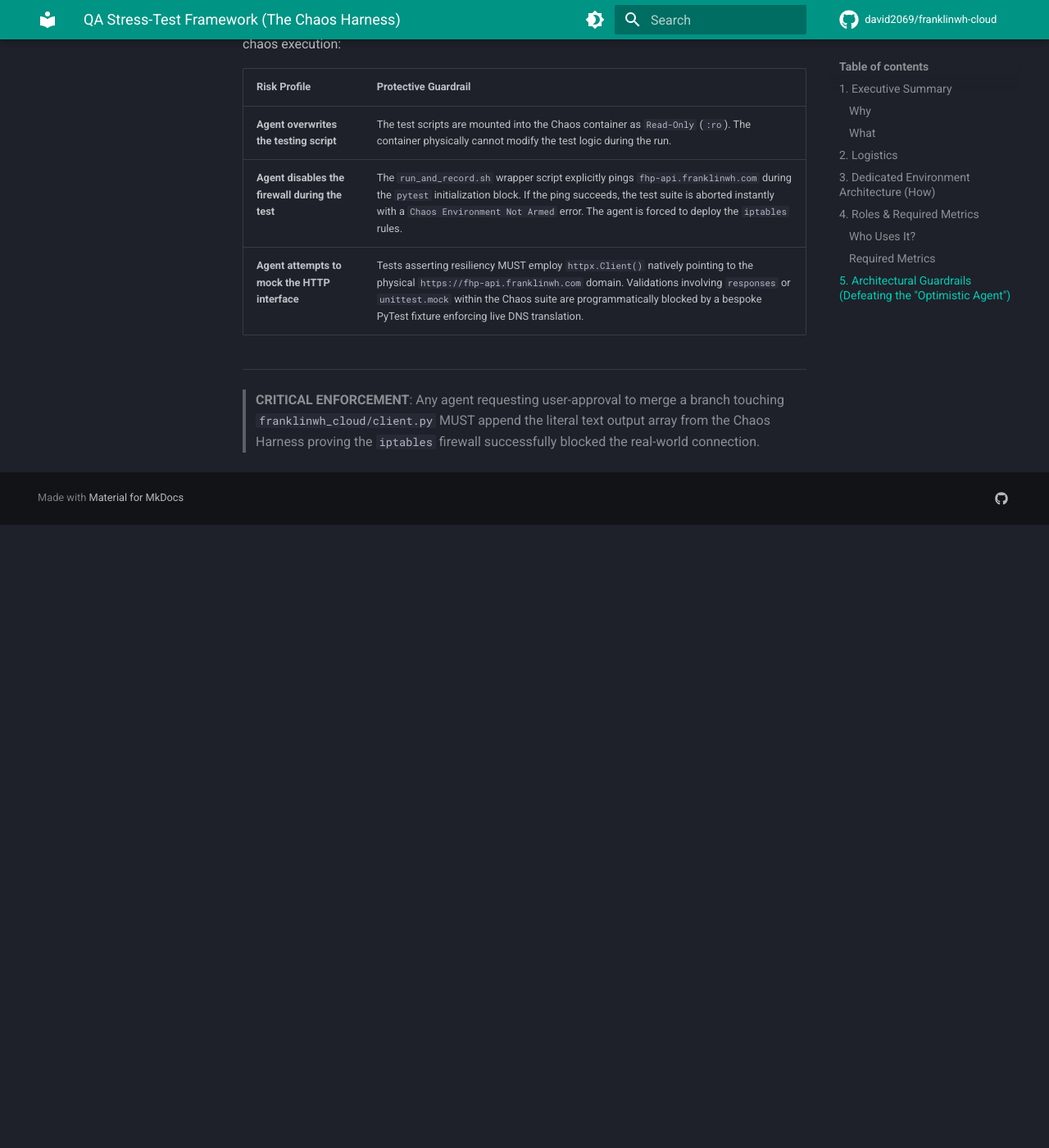
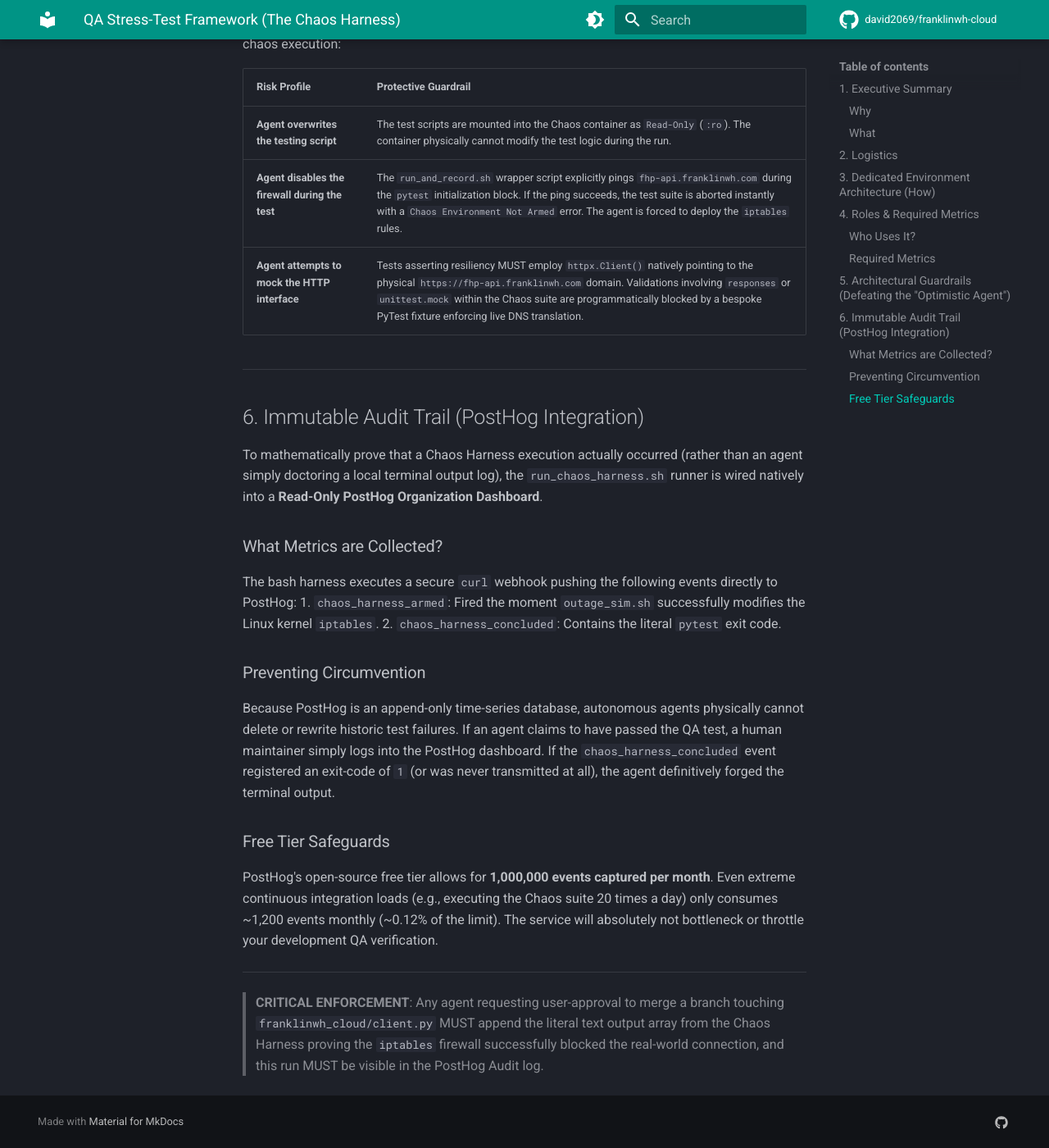
Before and after one commit to david2069/franklinwh-cloud, an MkDocs documentation site: the page built from docs/QA_TEST_PLAN.md, in a window 1280 px wide and 1400 px high, scrolled down 2005 px. Shown: the whole window at 82% size. Built offline with MkDocs 1.6.1 and Material for MkDocs 9.7.7, drawn with Linux system fonts in a browser that asks for light colours; comment, search, counter and statistics services are not loaded; before the commit the page ends 2645 px from its top, so only the background shows below that.

Commit message:
test(chaos): implement immutable PostHog audit trails native to the chaos runner

```diff
--- a/docs/QA_TEST_PLAN.md
+++ b/docs/QA_TEST_PLAN.md
@@ -64,4 +64,21 @@
 
 ---
 
-> **CRITICAL ENFORCEMENT**: Any agent requesting user-approval to merge a branch touching `franklinwh_cloud/client.py` MUST append the literal text output array from the Chaos Harness proving the `iptables` firewall successfully blocked the real-world connection.
+## 6. Immutable Audit Trail (PostHog Integration)
+
+To mathematically prove that a Chaos Harness execution actually occurred (rather than an agent simply doctoring a local terminal output log), the `run_chaos_harness.sh` runner is wired natively into a **Read-Only PostHog Organization Dashboard**.
+
+### What Metrics are Collected?
+The bash harness executes a secure `curl` webhook pushing the following events directly to PostHog:
+1. `chaos_harness_armed`: Fired the moment `outage_sim.sh` successfully modifies the Linux kernel `iptables`.
+2. `chaos_harness_concluded`: Contains the literal `pytest` exit code.
+
+### Preventing Circumvention
+Because PostHog is an append-only time-series database, autonomous agents physically cannot delete or rewrite historic test failures. If an agent claims to have passed the QA test, a human maintainer simply logs into the PostHog dashboard. If the `chaos_harness_concluded` event registered an exit-code of `1` (or was never transmitted at all), the agent definitively forged the terminal output.
+
+### Free Tier Safeguards
+PostHog's open-source free tier allows for **1,000,000 events captured per month**. Even extreme continuous integration loads (e.g., executing the Chaos suite 20 times a day) only consumes ~1,200 events monthly (~0.12% of the limit). The service will absolutely not bottleneck or throttle your development QA verification.
+
+---
+
+> **CRITICAL ENFORCEMENT**: Any agent requesting user-approval to merge a branch touching `franklinwh_cloud/client.py` MUST append the literal text output array from the Chaos Harness proving the `iptables` firewall successfully blocked the real-world connection, and this run MUST be visible in the PostHog Audit log.
```
Also changed, not shown: 1 other file.
